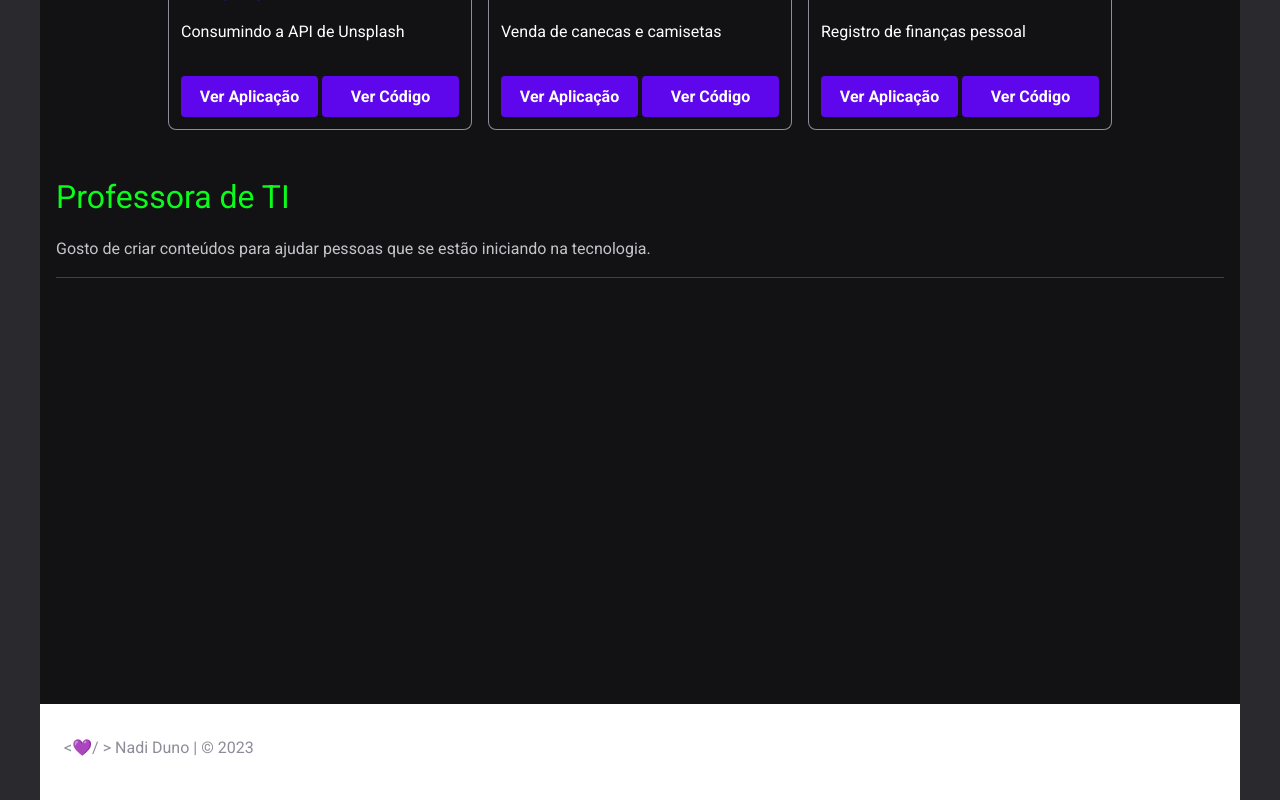
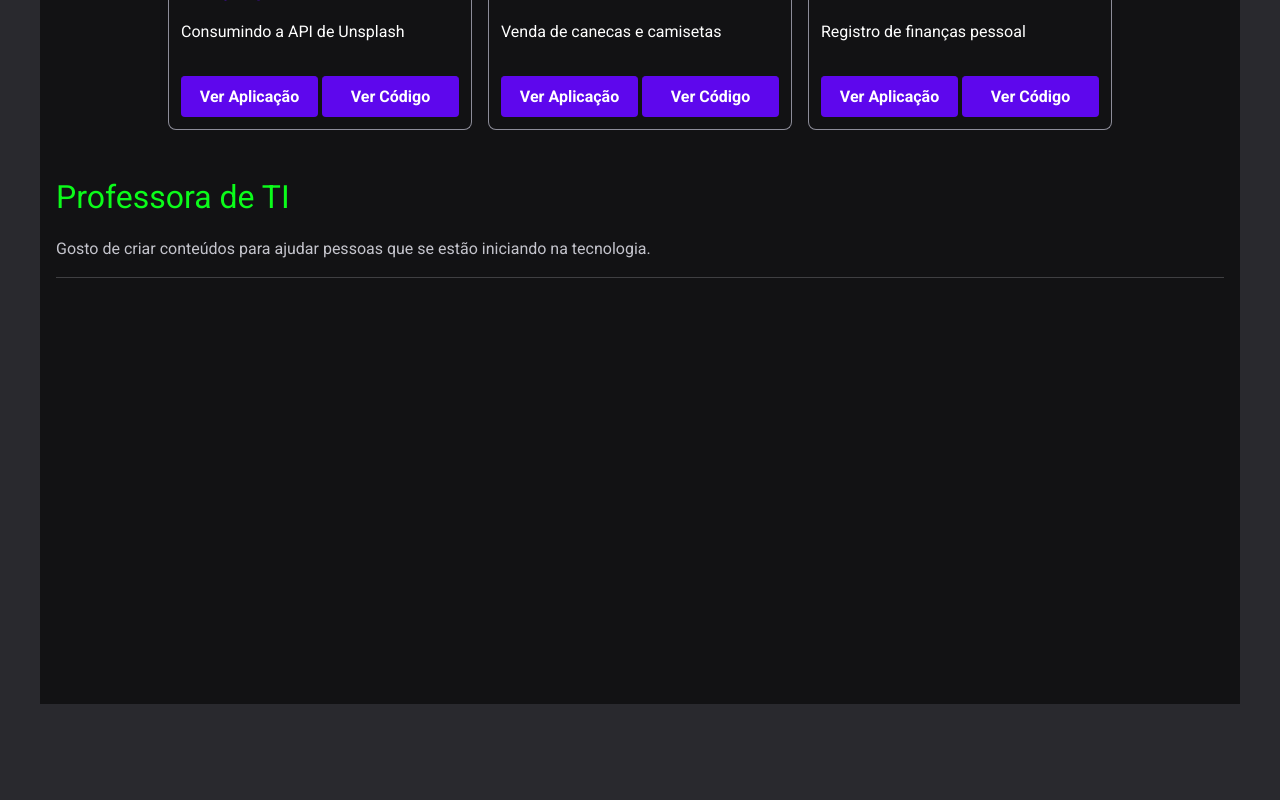
Before and after one commit to nadiduno/portfolionadiduno, a React (Vite) app: page / in a window 1280 px wide. Shown: the part 2484-3284 px from the top of the page. After the commit the page ends 3188 px from the top, so only its background shows below. Built offline with nearby package versions, Linux system fonts and the light colour scheme; grey boxes are pictures that could not be loaded.

Commit message:
Delete Footer

```diff
--- a/src/components/Footer.module.css
+++ /dev/null
@@ -1,17 +0,0 @@
-
-.container{
-    width: 100%;
-    padding: 1.5rem;
-    display: flex;
-    justify-content: flex-start;
-    background: var(--white);
-    color: var(--gray-400);
-    font-size: small;
-}
-
-@media ((min-width: 768px)) {
-    .container {
-        font-size: medium;
-        padding-top: 2rem;
-    }
-}
--- a/src/components/Footer.tsx
+++ /dev/null
@@ -1,9 +0,0 @@
-import styles from './Footer.module.css'
-
-export function Footer () {
-  return (
-        <footer className={styles.container}>
-            <p>{'<💜/ > Nadi Duno | © 2023'}</p>
-        </footer>
-  )
-}
--- a/src/pages/HomePage.tsx
+++ b/src/pages/HomePage.tsx
@@ -3,7 +3,6 @@ import { Presentation } from '../components/Presentation'
 import { DataScience } from '../components/DataScience'
 import { DeveloperWeb } from '../components/DeveloperWeb'
 import { TeacherTI } from '../components/TeacherTI'
-import { Footer } from '../components/Footer'
 
 import styles from './HomePage.module.css'
 
@@ -24,7 +23,6 @@ export function HomePage () {
                 <DeveloperWeb />
                 <TeacherTI />
             </div>
-            <Footer />
         </>
   )
 }
```
